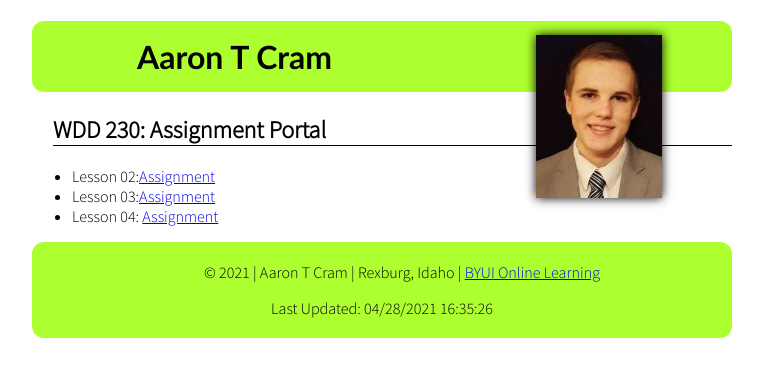
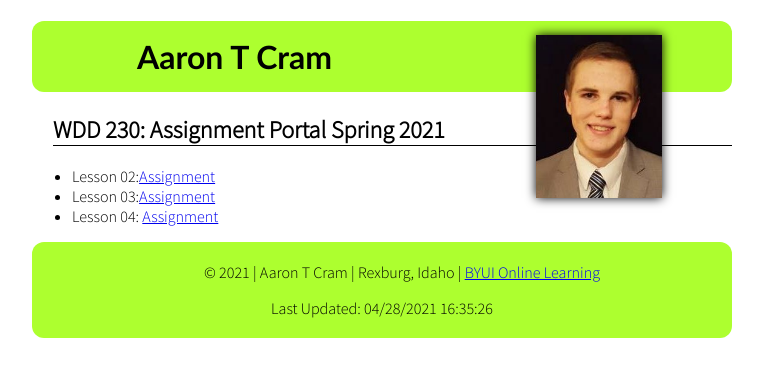
Before and after one commit to acram9978/acram9978.github.io, a plain HTML site: page index.html in a window 1280 px wide. Shown: the whole page, without its empty margins (258-1021 px from the left). Drawn offline with Linux system fonts and the light colour scheme; files whose address does not match are found by name; a web font is replaced by a local one.

Commit message:
Updated Index 4/28

```diff
--- a/index.html
+++ b/index.html
@@ -19,7 +19,7 @@
 
         </header>
         <main>
-            <h2 class="body-heading">WDD 230: Assignment Portal</h2>
+            <h2 class="body-heading">WDD 230: Assignment Portal Spring 2021</h2>
             <ul class="assignments">
                 <li>Lesson 02:<a href="index.html">Assignment</a></li>
                 <li>Lesson 03:<a href="index.html">Assignment</a></li>
```
